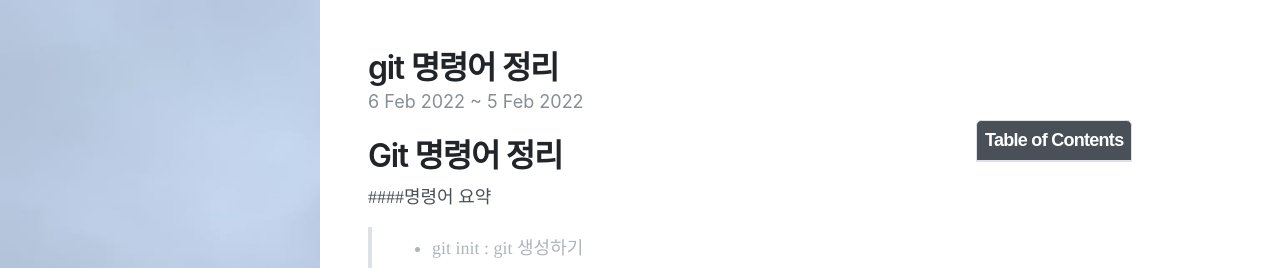
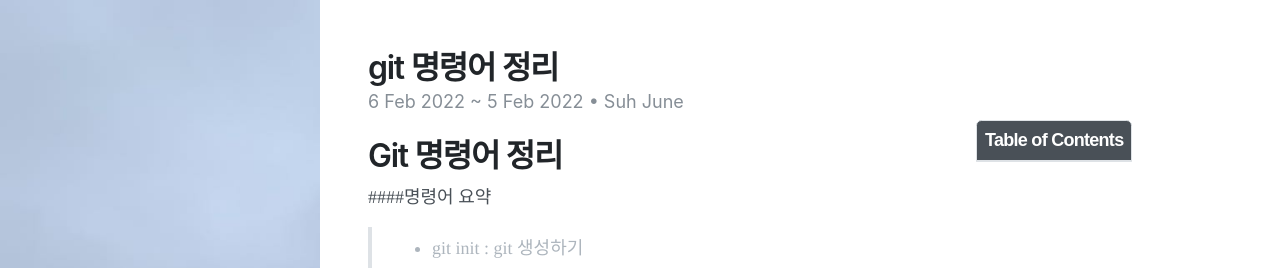
Before and after one commit to SuhJune/SuhJune.github.io, a Jekyll site: the page built from _posts/2022-02-06-git.md, in a window 1280 px wide and 900 px high. Shown: the top 268 px of the window. Built offline with Jekyll 4.4.1, drawn with Linux system fonts in a browser that asks for light colours; nearby versions of some CDN libraries.

Commit message:
add author

```diff
--- a/_posts/2022-02-06-git.md
+++ b/_posts/2022-02-06-git.md
@@ -1,6 +1,7 @@
 ---
 layout: post
 title: git 명령어 정리
+author: Suh June
 date: 2022-02-06 19:20 +0900
 last_modified_at: 2022-02-06 01:08:25 +0800
 tags: [git]
```
